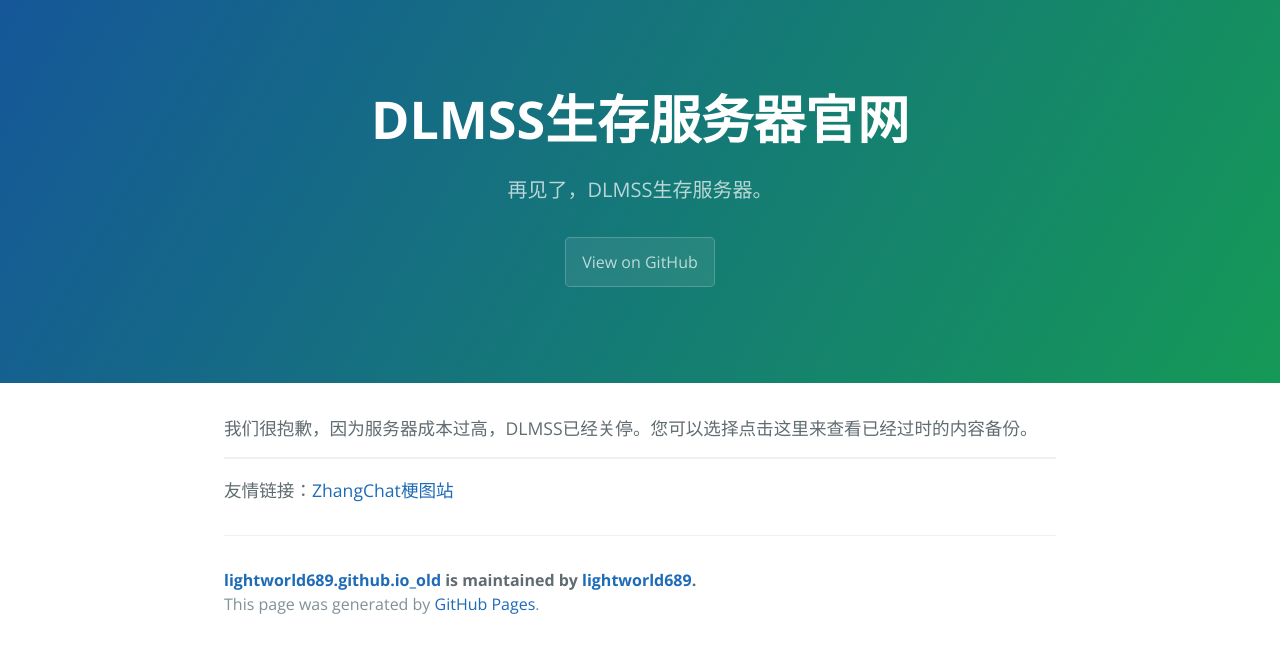
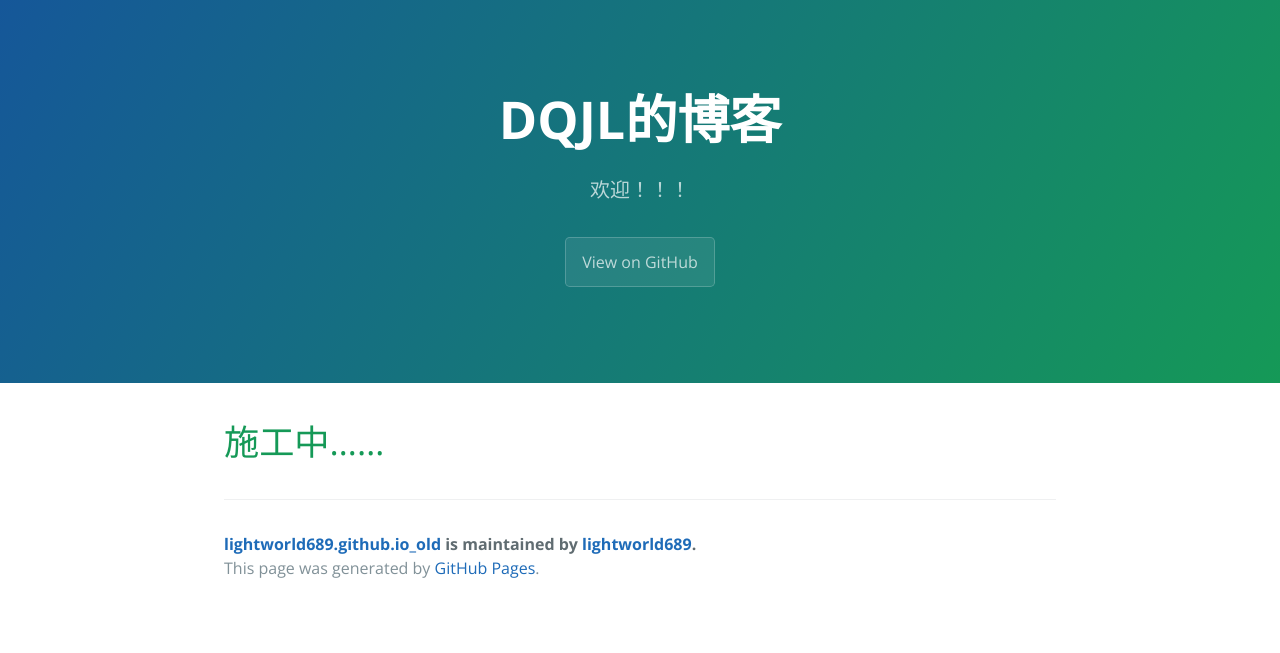
Before and after one commit to lightworld689/lightworld689.github.io_old, a Jekyll site: the page built from index.md, in a window 1280 px wide. Shown: the top 653 px of the page. Built offline with Jekyll 4.4.1, drawn with Linux system fonts in a browser that asks for light colours; some of the changed text lies outside the part shown.

Commit message:
Update index.md

```diff
--- a/index.md
+++ b/index.md
@@ -1,38 +1,7 @@
 ---
 layout: default
-title: DLMSS生存服务器官网
-description: 再见了，DLMSS生存服务器。
+title: DQJL的博客
+description: 欢迎！！！
 ---
-<details><summary>我们很抱歉，因为服务器成本过高，DLMSS已经关停。您可以选择点击这里来查看已经过时的内容备份。</summary>
 
-### [评论](https://github.com/lightworld689/lightworld689.github.io/discussions/categories/dlmss%E7%94%9F%E5%AD%98%E6%9C%8D%E5%8A%A1%E5%99%A8)
-
-![](https://img.shields.io/github/stars/lightworld689/lightworld689.github.io.svg)
-
-***
-
-关于DLMSS
-
-欢迎来到我们的自由生存服务器，这里是一个没有规则和限制的世界，只有无尽的可能性。我们的服务器非常适合那些喜欢养老和开荒的玩家。在这里，你可以建造自己的城堡，开垦新地，探索世界的各个角落。没有人会限制你的想象力和创造力。你可以在这里挖掘各种各样的矿石，制造自己的工具和武器。你可以在这里种植蔬菜和水果，养殖动物，建立自己的农场。你可以在这里冒险，发现各种各样的怪物和宝藏。我们的服务器拥有一个友好的社区，欢迎所有玩家加入。你可以在这里找到新的朋友，一起冒险，一起建造，我们也鼓励玩家之间的互助和合作。如果你正在寻找一个自由的生存环境，那么我们的服务器正是你要找的地方。来吧，加入我们，一起开创属于自己的冒险之旅。
-
-温馨提示：服务器禁止除矿透外任何挂，否则你可能会被BAN！
-
-服务器版本：1.12.2
-
-服务器地址：play.lr689.ml
-
-服务器备用地址：lr689.ml:25565
-
-应急地址：101.43.60.183:25565
-
-（此处地址不是网站，是MC链接地址）
-
-欢迎光临！
-
-我们的官方QQ群：264190806
-
-</details>
-
-***
-
-友情链接：[ZhangChat梗图站](https://lightworld689.github.io/zhangchat)
+# 施工中……
```
